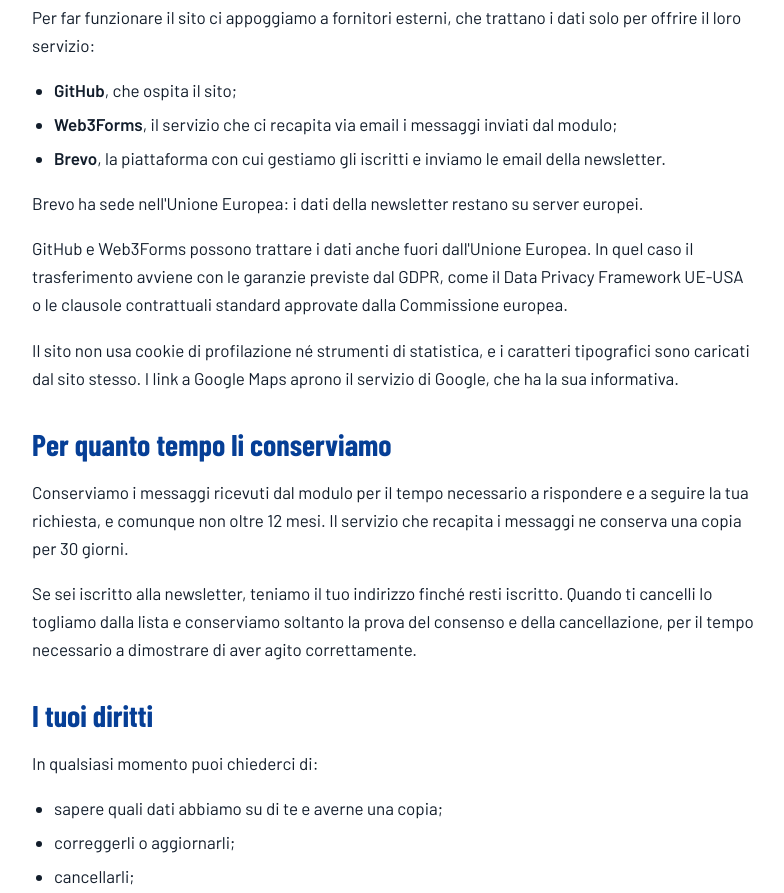
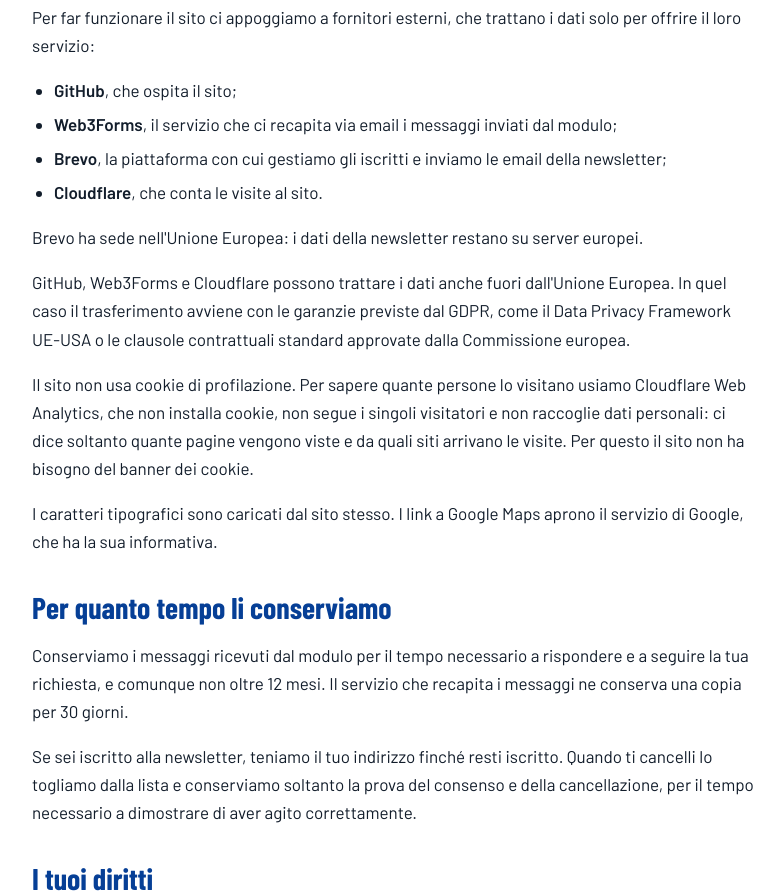
Before and after one commit to Website-bot-demo/almokka, a plain HTML site: page privacy.html in a window 1280 px wide. Shown: the part 1407-2300 px from the top of the page, without its empty margins (246-1030 px from the left). Drawn offline with Linux system fonts and the light colour scheme.

Commit message:
Statistiche di visita con Cloudflare, senza cookie
Aggiunto lo snippet su home, privacy e pagina di conferma: conta
visite, pagine viste e provenienza, senza cookie e senza seguire i
singoli visitatori, quindi senza banner. Aggiornata la privacy,
che dichiarava di non usare strumenti di statistica.

Co-Authored-By: Claude Opus 5 <noreply@anthropic.com>
Claude-Session: https://claude.ai/code/session_01Q1xMWiVULJVScVaHqjVSS3

```diff
--- a/privacy.html
+++ b/privacy.html
@@ -32,7 +32,7 @@
 <main class="wrap">
   <a class="back" href="./">← Torna al sito</a>
   <h1>Informativa privacy</h1>
-  <p class="updated">Ultimo aggiornamento: 20 novembre 2026</p>
+  <p class="updated">Ultimo aggiornamento: 21 novembre 2026</p>
 
   <p>Questa pagina spiega come vengono trattati i dati personali di chi visita questo sito, ci scrive tramite il modulo di contatto o si iscrive alle nostre comunicazioni, come previsto dal Regolamento europeo 2016/679 (GDPR).</p>
 
@@ -66,11 +66,13 @@
   <ul>
     <li><strong>GitHub</strong>, che ospita il sito;</li>
     <li><strong>Web3Forms</strong>, il servizio che ci recapita via email i messaggi inviati dal modulo;</li>
-    <li><strong>Brevo</strong>, la piattaforma con cui gestiamo gli iscritti e inviamo le email della newsletter.</li>
+    <li><strong>Brevo</strong>, la piattaforma con cui gestiamo gli iscritti e inviamo le email della newsletter;</li>
+    <li><strong>Cloudflare</strong>, che conta le visite al sito.</li>
   </ul>
   <p>Brevo ha sede nell'Unione Europea: i dati della newsletter restano su server europei.</p>
-  <p>GitHub e Web3Forms possono trattare i dati anche fuori dall'Unione Europea. In quel caso il trasferimento avviene con le garanzie previste dal GDPR, come il Data Privacy Framework UE-USA o le clausole contrattuali standard approvate dalla Commissione europea.</p>
-  <p>Il sito non usa cookie di profilazione né strumenti di statistica, e i caratteri tipografici sono caricati dal sito stesso. I link a Google Maps aprono il servizio di Google, che ha la sua informativa.</p>
+  <p>GitHub, Web3Forms e Cloudflare possono trattare i dati anche fuori dall'Unione Europea. In quel caso il trasferimento avviene con le garanzie previste dal GDPR, come il Data Privacy Framework UE-USA o le clausole contrattuali standard approvate dalla Commissione europea.</p>
+  <p>Il sito non usa cookie di profilazione. Per sapere quante persone lo visitano usiamo Cloudflare Web Analytics, che non installa cookie, non segue i singoli visitatori e non raccoglie dati personali: ci dice soltanto quante pagine vengono viste e da quali siti arrivano le visite. Per questo il sito non ha bisogno del banner dei cookie.</p>
+  <p>I caratteri tipografici sono caricati dal sito stesso. I link a Google Maps aprono il servizio di Google, che ha la sua informativa.</p>
 
   <h2>Per quanto tempo li conserviamo</h2>
   <p>Conserviamo i messaggi ricevuti dal modulo per il tempo necessario a rispondere e a seguire la tua richiesta, e comunque non oltre 12 mesi. Il servizio che recapita i messaggi ne conserva una copia per 30 giorni.</p>
@@ -89,5 +91,7 @@
 
   <footer>Abbigliamento Al Mokka di Morshid Alam · Via del Trullo 288, 00148 Roma · P.IVA 08480901001</footer>
 </main>
+<!-- Statistiche di visita Cloudflare: nessun cookie, nessun dato personale. -->
+<script type="module" src="https://static.cloudflareinsights.com/beacon.min.js" data-cf-beacon='{"token": "522a31bbbeec4c019f8148a00cd77078"}'></script>
 </body>
 </html>
```
Also changed, not shown: index.html (+2 -0 lines), iscrizione-confermata.html (+2 -0 lines).
